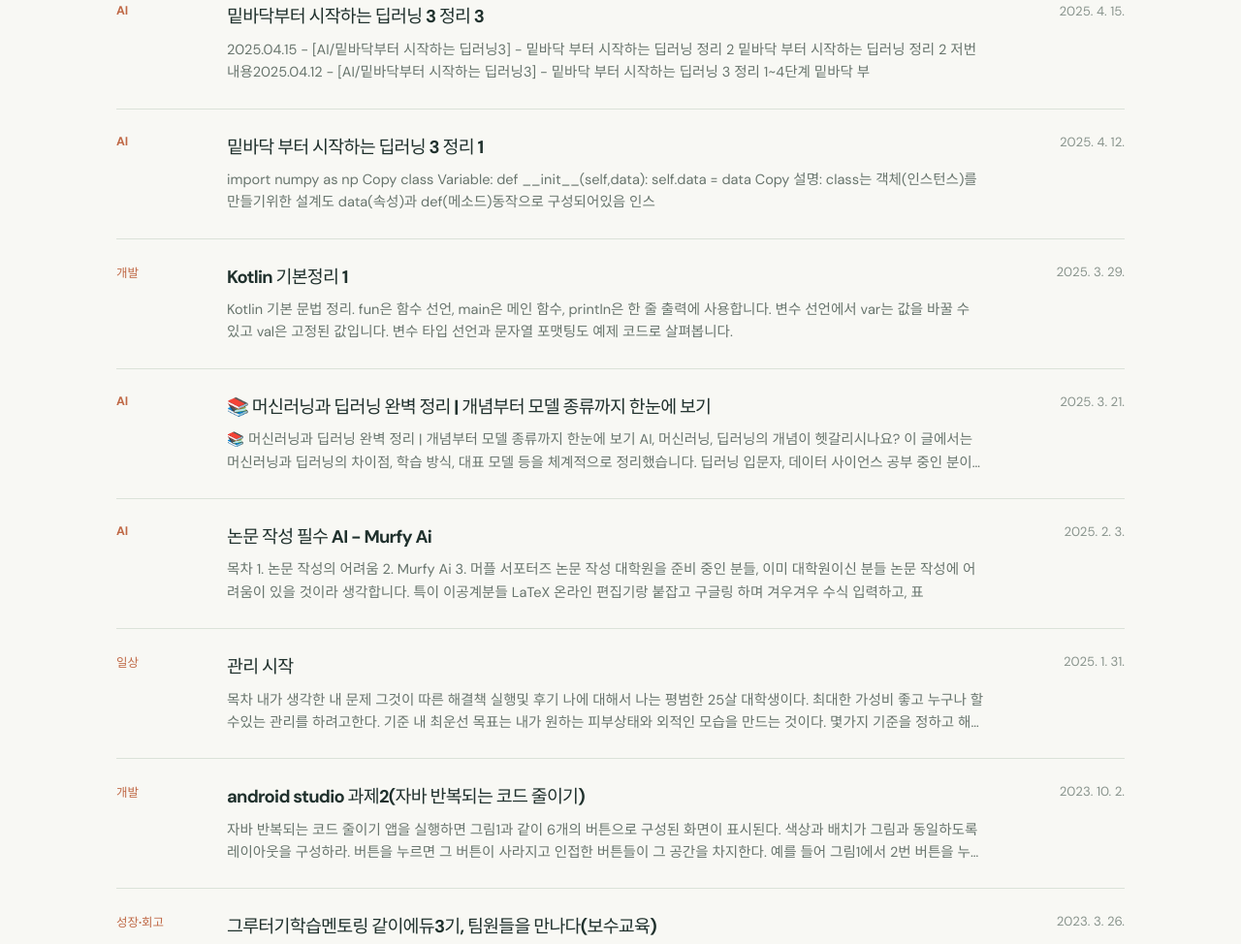
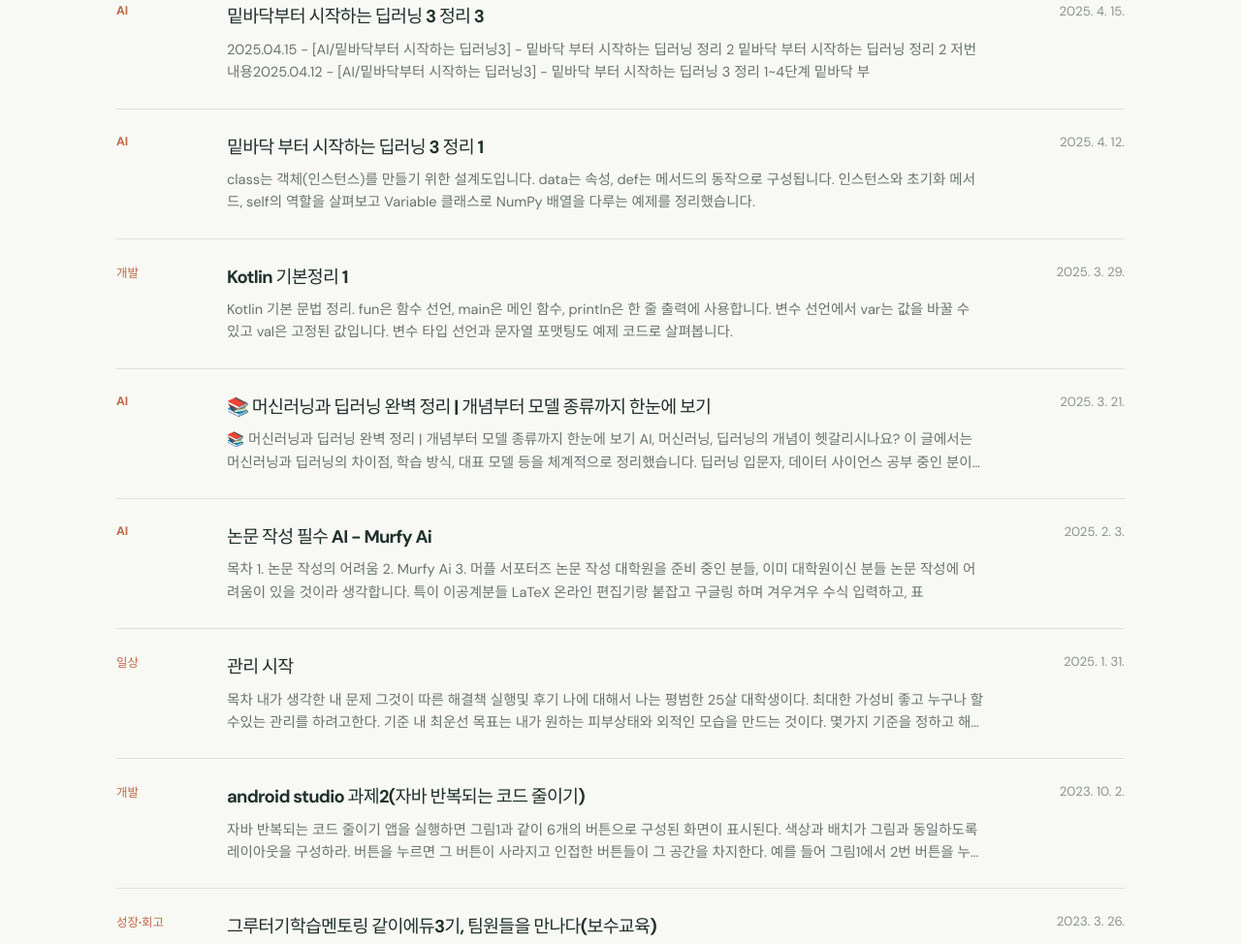
Before and after one commit to CodeBBakGoSu/CodeBBakGoSu.github.io, an Astro site: page / in a window 1280 px wide. Shown: the part 3476-4450 px from the top of the page at 97% size. Built offline with nearby package versions, Linux system fonts and the light colour scheme; Astro itself is replaced by a stand-in of ours.

Commit message:
Clean migrated post 21 description

```diff
--- a/src/content/posts/21.md
+++ b/src/content/posts/21.md
@@ -1,9 +1,7 @@
 ---
 title: 밑바닥 부터 시작하는 딥러닝 3 정리 1
 pubDate: 2025-04-12
-description: "import numpy as np Copy class Variable: def __init__(self,data):
-  self.data = data Copy 설명: class는 객체(인스턴스)를 만들기위한 설계도 data(속성)과 def(메소드)동작으로
-  구성되어있음 인스"
+description: "class는 객체(인스턴스)를 만들기 위한 설계도입니다. data는 속성, def는 메서드의 동작으로 구성됩니다. 인스턴스와 초기화 메서드, self의 역할을 살펴보고 Variable 클래스로 NumPy 배열을 다루는 예제를 정리했습니다."
 category: AI
 tags:
   - deep learning from seratch 3
```
